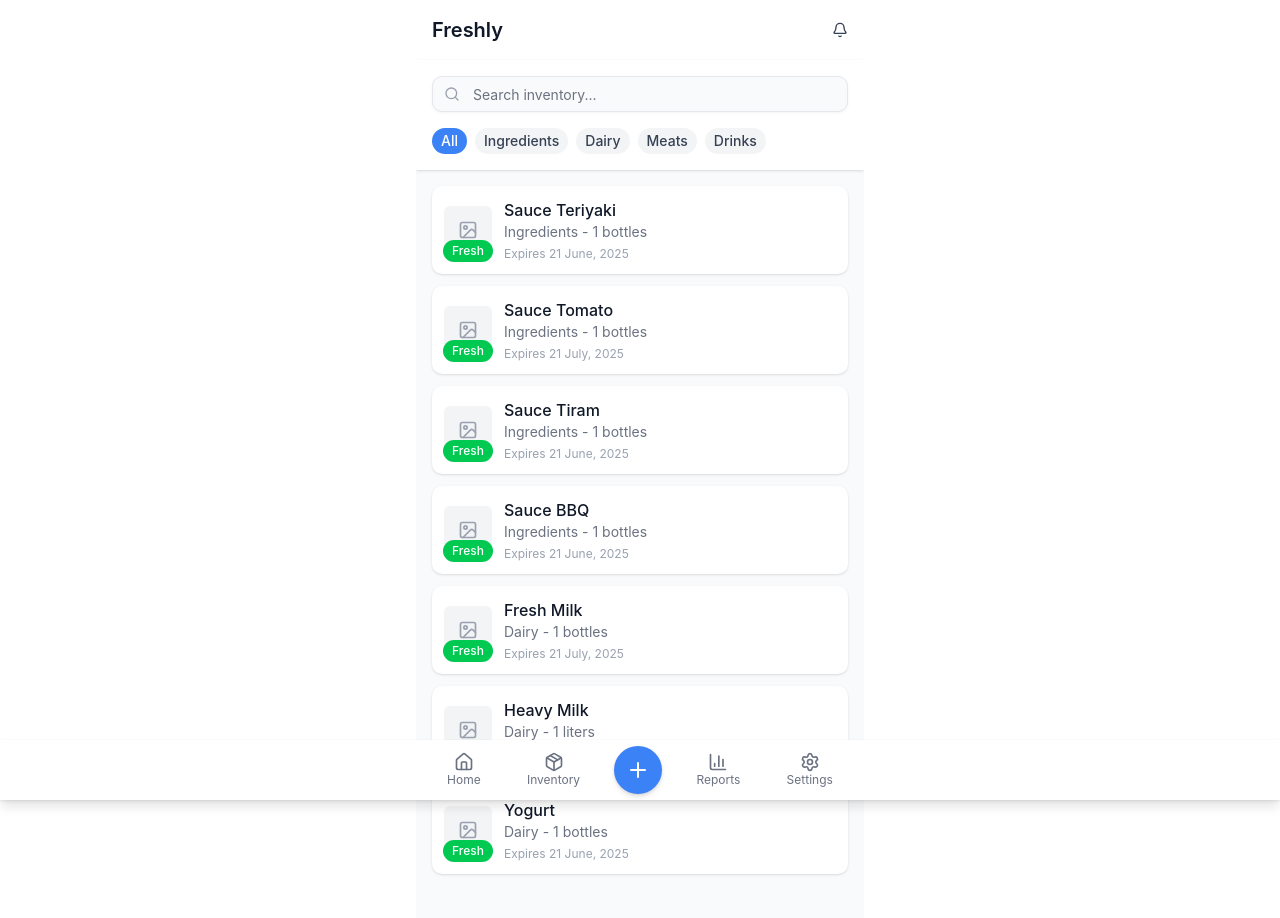
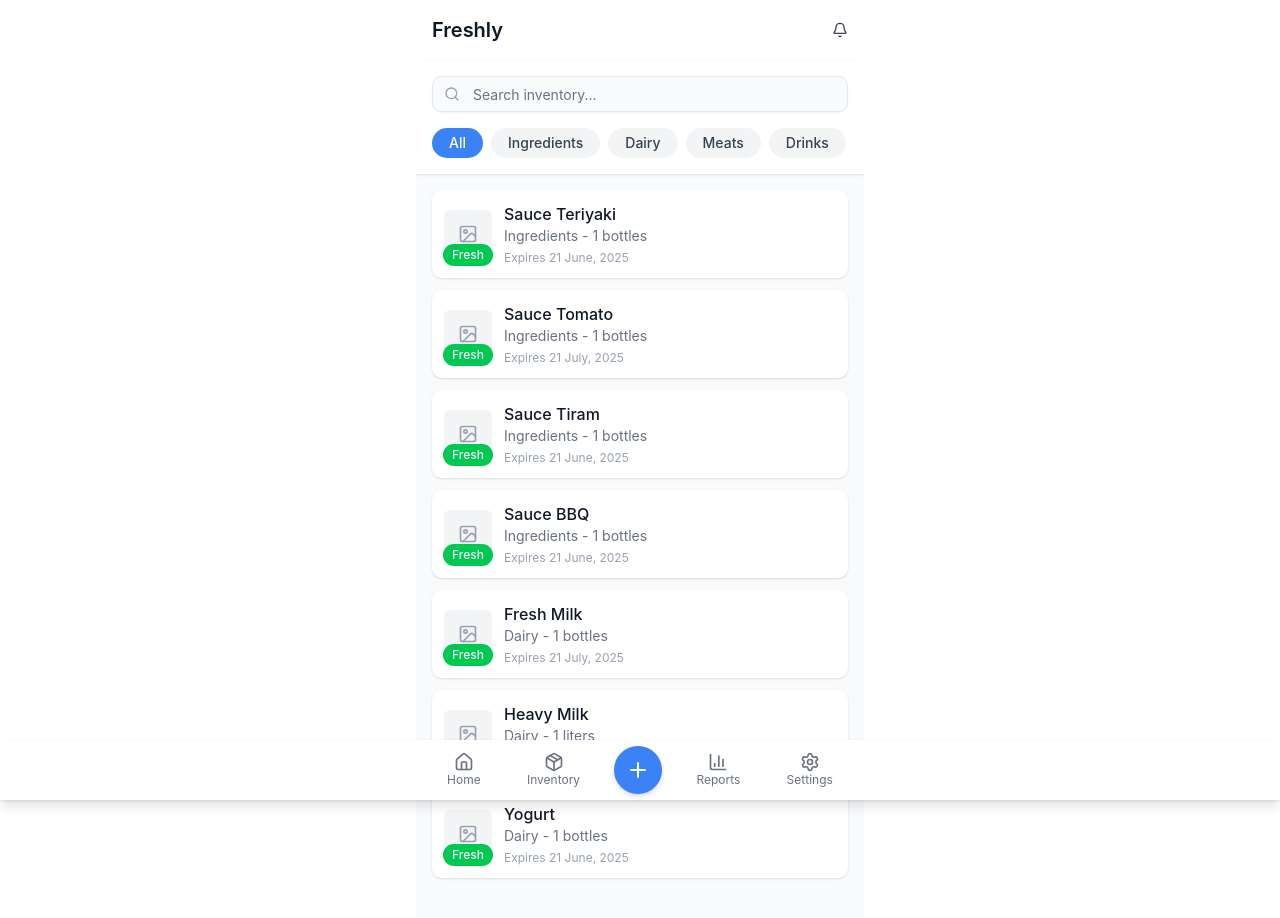
Before and after one commit to sahrialardians/freshly, a Next.js app: page /inventory in a window 1280 px wide. Shown: the top 918 px of the page. Built offline with nearby package versions, Linux system fonts and the light colour scheme.

Commit message:
adjust size badge filter tabs

```diff
--- a/app/inventory/page.tsx
+++ b/app/inventory/page.tsx
@@ -61,7 +61,7 @@ export default function Inventory() {
               key={tab.value}
               variant={selectedFilter === tab.value ? "default" : "secondary"}
               className={cn(
-                "flex-shrink-0 text-sm font-medium transition-colors cursor-pointer rounded-full",
+                "flex-shrink-0 px-4 py-1 text-sm font-medium transition-colors cursor-pointer rounded-full",
                 selectedFilter === tab.value
                   ? "bg-primary text-white"
                   : "bg-gray-100 text-gray-700 hover:bg-gray-200"
```
